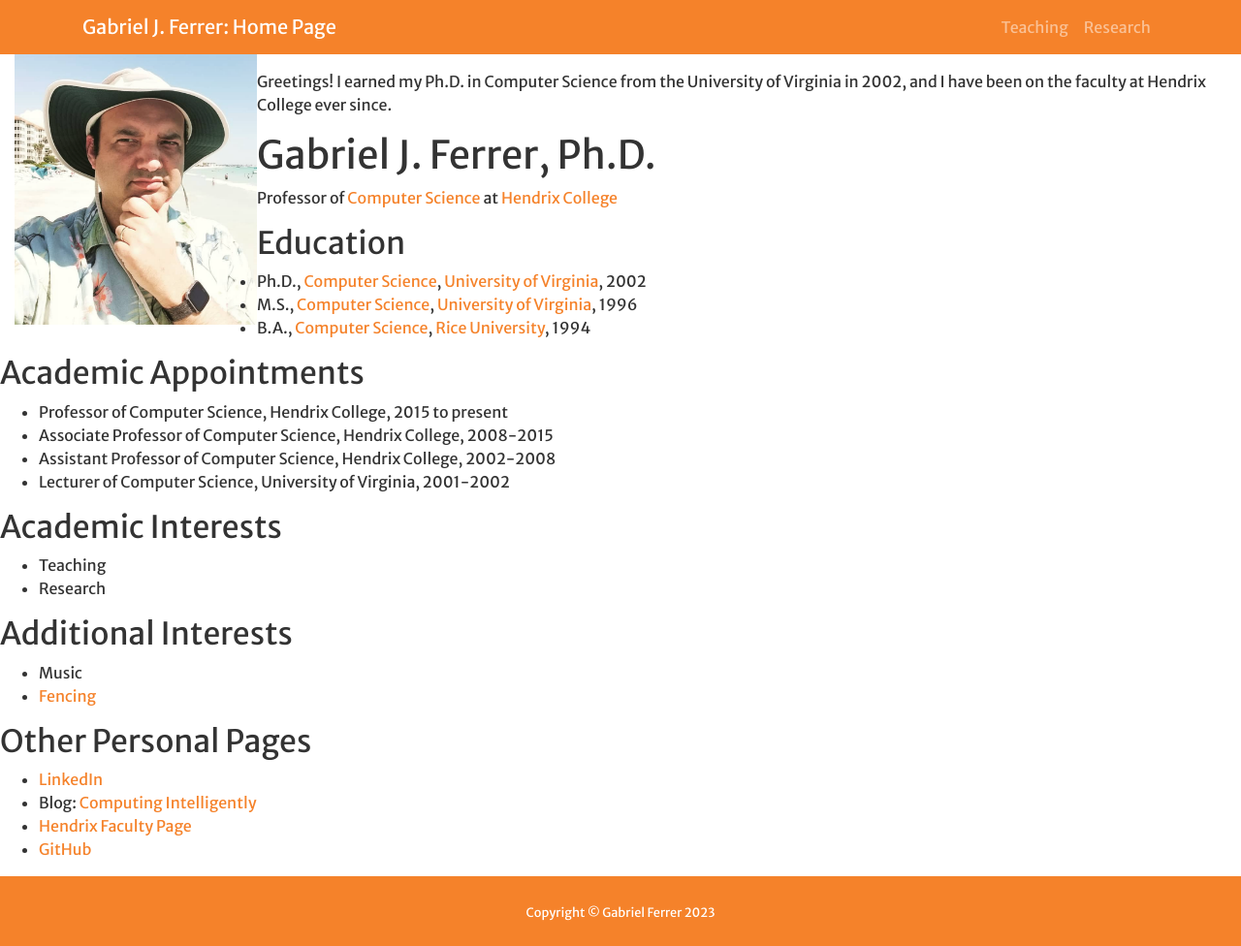
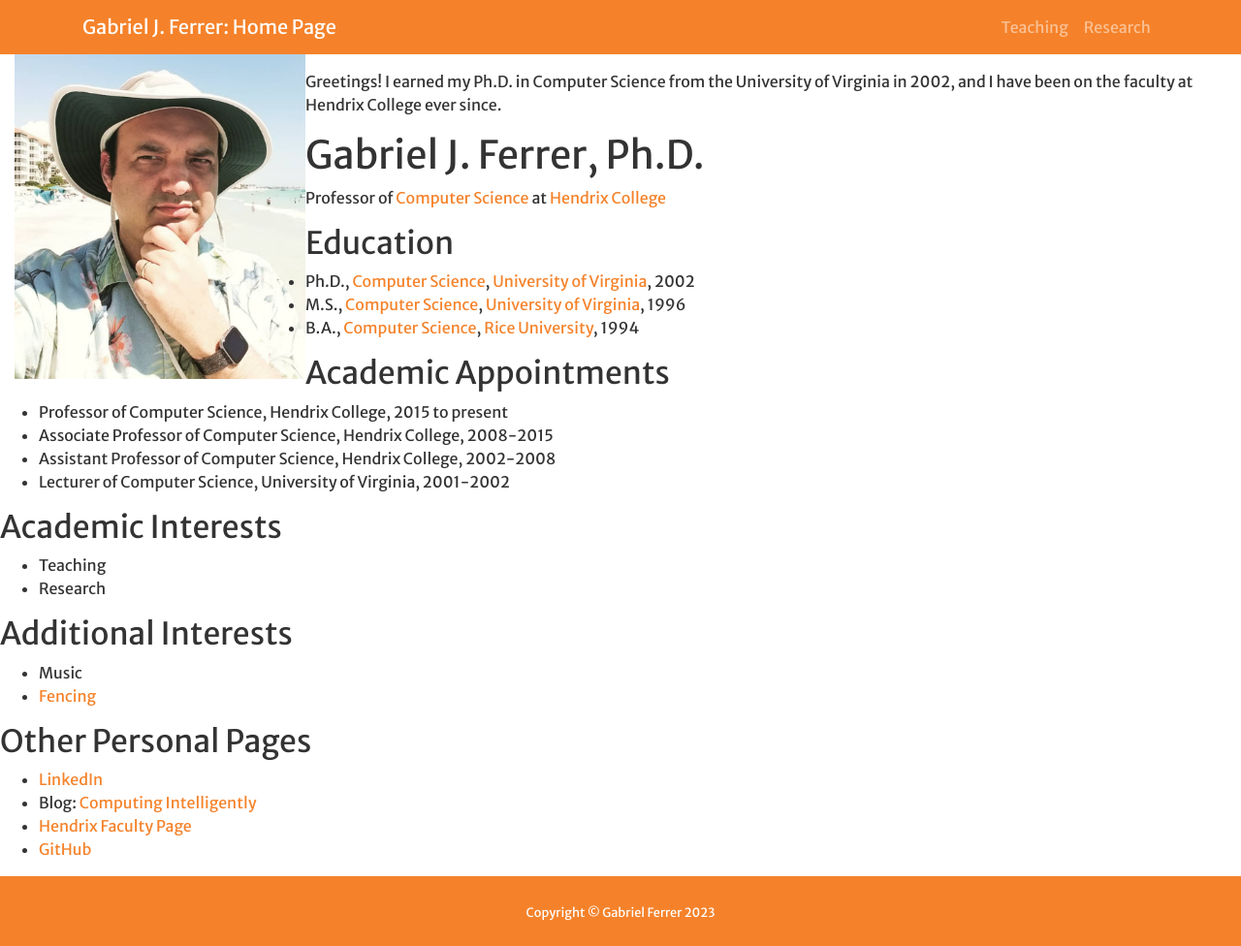
Before and after one commit to gjf2a/gjf2a.github.io, a Jekyll site: the page built from index.md, in a window 1280 px wide and 976 px high. Shown: the whole window at 97% size. Built offline with Jekyll 4.4.1, drawn with Linux system fonts in a browser that asks for light colours; a script that is not in the unit is left out.

Commit message:
Slight photo resize.

```diff
--- a/index.md
+++ b/index.md
@@ -2,7 +2,7 @@
 layout: default
 ---
 
-<img src="{{site.baseurl}}/assets/images/selfAtBeach.png" width=250 id=photoleft />
+<img src="{{site.baseurl}}/assets/images/selfAtBeach.png" width="300" id="photoleft" />
 
 Greetings! I earned my Ph.D. in Computer Science from the University of Virginia in 2002, and I have been on the faculty at Hendrix College ever since.
 
```
